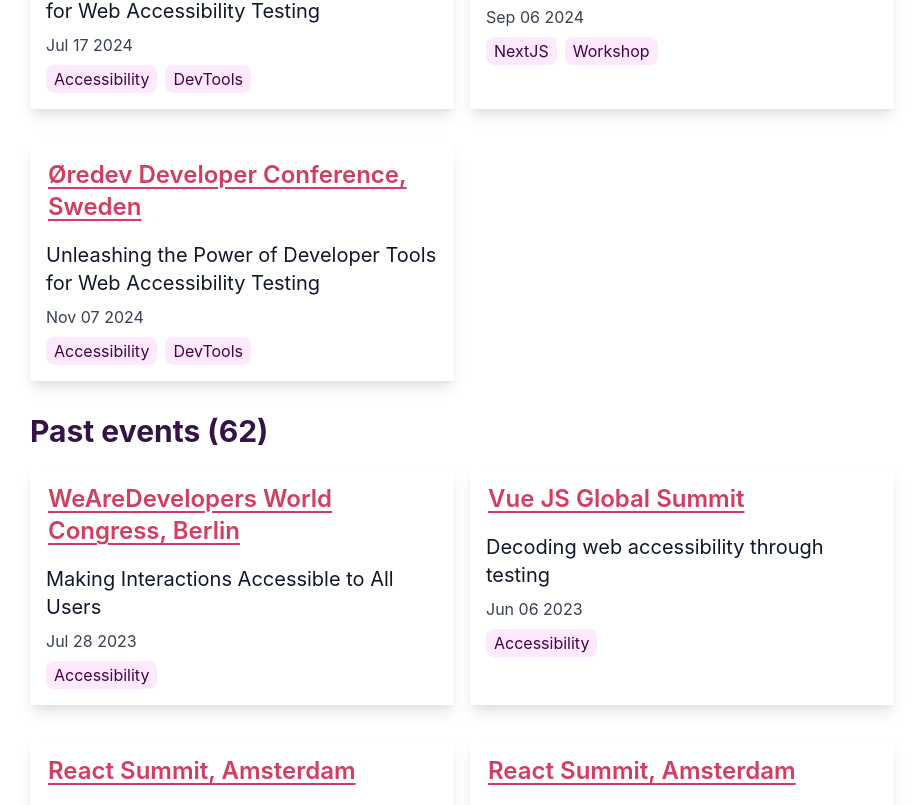
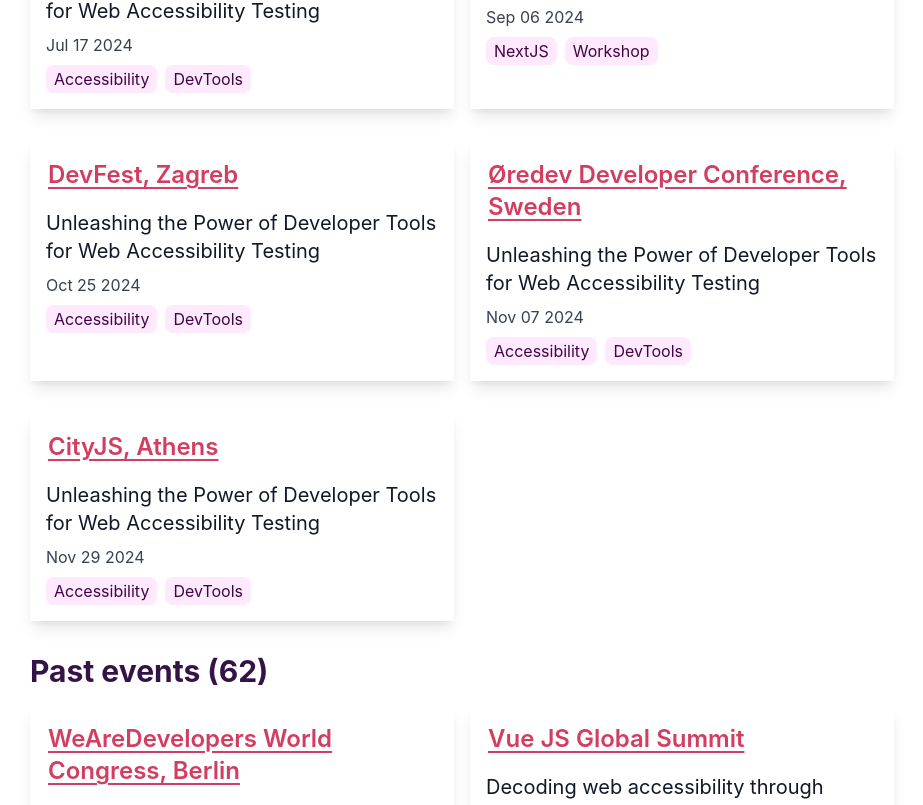
Before and after one commit to anuk79/anuradhakumari, a Next.js app: page /talks in a window 1280 px wide. Shown: the part 1895-2700 px from the top of the page, without its empty margins (178-1101 px from the left). Built offline with nearby package versions, Linux system fonts and the light colour scheme.

Commit message:
Update talks.js

```diff
--- a/data/talks.js
+++ b/data/talks.js
@@ -1,5 +1,18 @@
 const talks = [
      {
+    "topic": "Unleashing the Power of Developer Tools for Web Accessibility Testing",
+    "topics": [
+      "Accessibility",
+      "DevTools",
+    ],
+    "date": "2024-11-29",
+    "eventDetails": {
+      "url": "https://greece.cityjsconf.org/",
+      "name": "CityJS, Athens",
+      "video": null,
+      "resources": null
+    }
+  },{
     "topic": "Unleashing the Power of Developer Tools for Web Accessibility Testing",
     "topics": [
       "Accessibility",
@@ -9,6 +22,19 @@ const talks = [
     "eventDetails": {
       "url": "https://oredev.org/",
       "name": "Øredev Developer Conference, Sweden",
+      "video": null,
+      "resources": null
+    }
+  },{
+    "topic": "Unleashing the Power of Developer Tools for Web Accessibility Testing",
+    "topics": [
+      "Accessibility",
+      "DevTools",
+    ],
+    "date": "2024-10-25",
+    "eventDetails": {
+      "url": "https://www.devfesthr.com/",
+      "name": "DevFest, Zagreb",
       "video": null,
       "resources": null
     }
```
